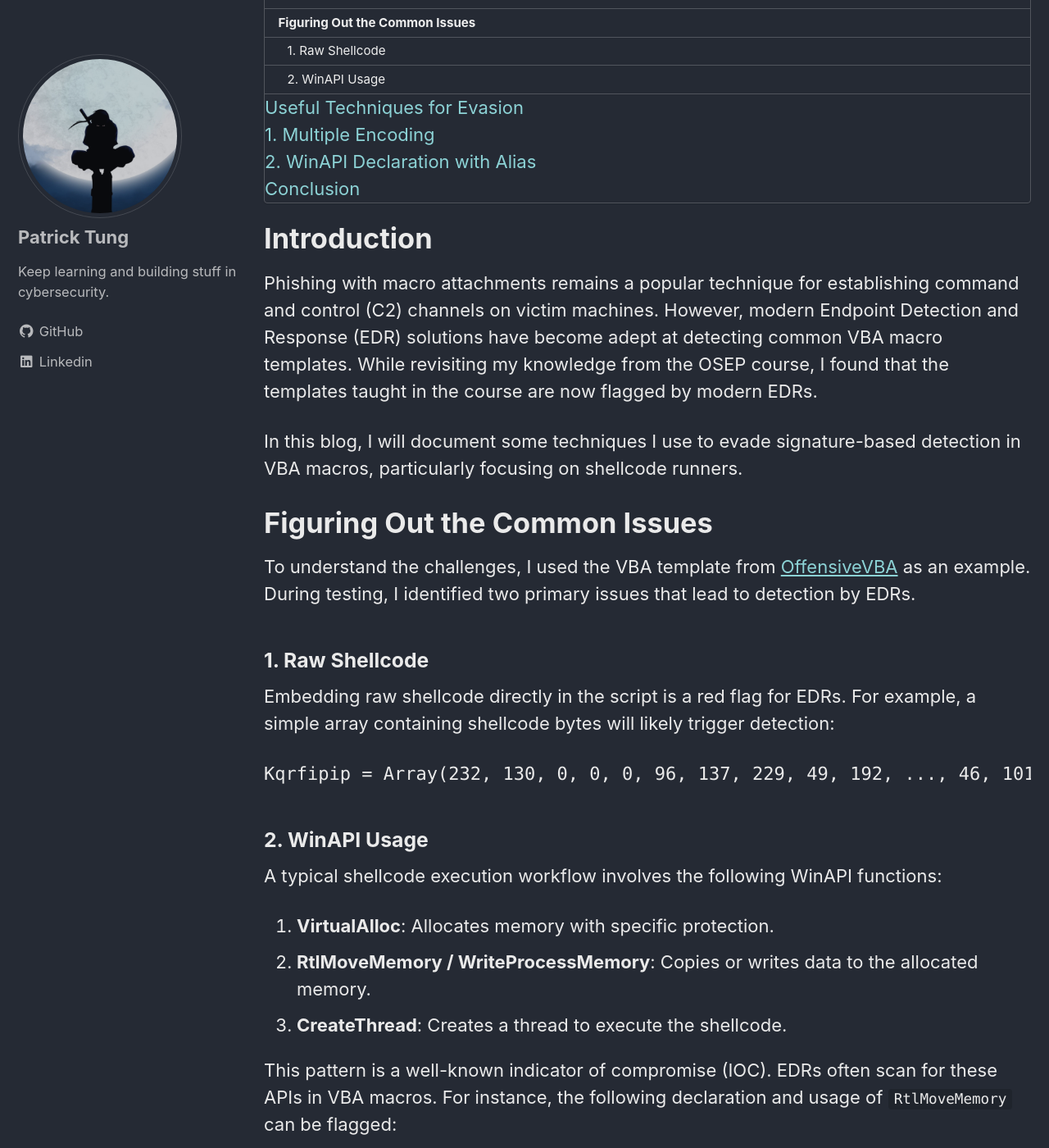
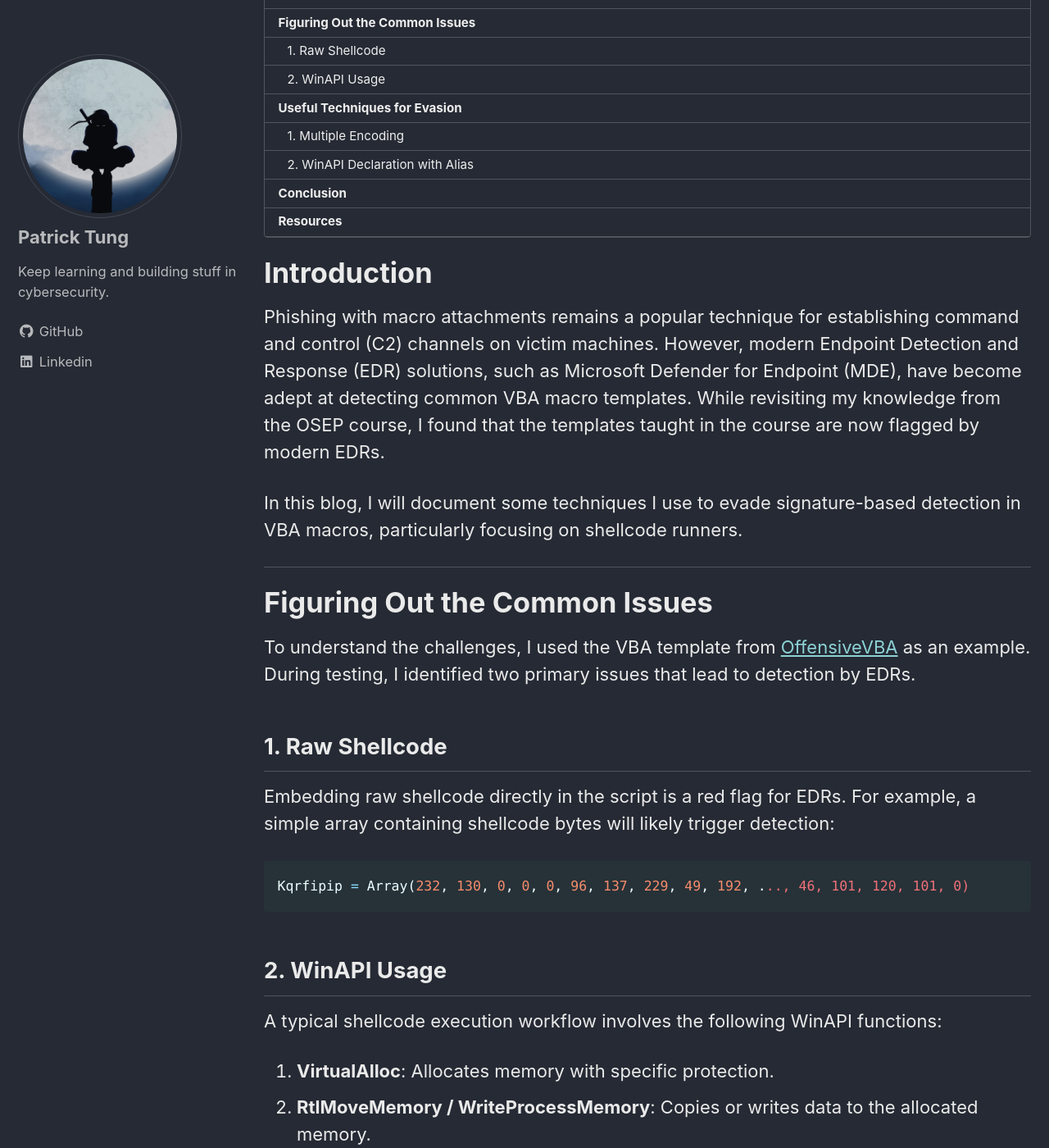
Before and after one commit to patrickt2017/patrickt2017.github.io, a Jekyll site: the page built from _posts/2025-10-23-Evading-Signature-Macro.md, in a window 1280 px wide and 1400 px high, scrolled down 267 px. Shown: the whole window at 82% size. Built offline with Jekyll 4.4.1, drawn with Linux system fonts in a browser that asks for light colours; cached includes are drawn as plain includes; some of the changed text lies outside the part shown.

Commit message:
Update 2025-10-23-Evading-Signature-Macro.md

````diff
--- a/_posts/2025-10-23-Evading-Signature-Macro.md
+++ b/_posts/2025-10-23-Evading-Signature-Macro.md
@@ -12,23 +12,25 @@ classes: wide
 
 # Introduction
 
-Phishing with macro attachments remains a popular technique for establishing command and control (C2) channels on victim machines. However, modern Endpoint Detection and Response (EDR) solutions have become adept at detecting common VBA macro templates. While revisiting my knowledge from the OSEP course, I found that the templates taught in the course are now flagged by modern EDRs.
+Phishing with macro attachments remains a popular technique for establishing command and control (C2) channels on victim machines. However, modern Endpoint Detection and Response (EDR) solutions, such as Microsoft Defender for Endpoint (MDE), have become adept at detecting common VBA macro templates. While revisiting my knowledge from the OSEP course, I found that the templates taught in the course are now flagged by modern EDRs.
 
 In this blog, I will document some techniques I use to evade signature-based detection in VBA macros, particularly focusing on shellcode runners.
+
+---
 
 # Figuring Out the Common Issues
 
 To understand the challenges, I used the VBA template from [OffensiveVBA](https://github.com/S3cur3Th1sSh1t/OffensiveVBA/blob/main/src/Shellcode_CreateThread.vba) as an example. During testing, I identified two primary issues that lead to detection by EDRs.
 
-### 1. Raw Shellcode
+## 1. Raw Shellcode
 
 Embedding raw shellcode directly in the script is a red flag for EDRs. For example, a simple array containing shellcode bytes will likely trigger detection:
 
-```vbs
+```vb
 Kqrfipip = Array(232, 130, 0, 0, 0, 96, 137, 229, 49, 192, ..., 46, 101, 120, 101, 0)
 ```
 
-### 2. WinAPI Usage
+## 2. WinAPI Usage
 
 A typical shellcode execution workflow involves the following WinAPI functions:
 1. **VirtualAlloc**: Allocates memory with specific protection.
@@ -37,14 +39,16 @@ A typical shellcode execution workflow involves the following WinAPI functions:
 
 This pattern is a well-known indicator of compromise (IOC). EDRs often scan for these APIs in VBA macros. For instance, the following declaration and usage of `RtlMoveMemory` can be flagged:
 
-```vbs
+```vb
 Private Declare PtrSafe Function RtlMoveMemory Lib "kernel32" (ByVal Krldhufs As LongPtr, ByRef Gsvspq As Any, ByVal Djjdc As Long) As LongPtr
-
+...
 For Rxsqoxe = LBound(Kqrfipip) To UBound(Kqrfipip)
     Tpjln = Kqrfipip(Rxsqoxe)
     Gczn = RtlMoveMemory(Clsghvido + Rxsqoxe, Tpjln, 1)
 Next Rxsqoxe
 ```
+
+---
 
 # Useful Techniques for Evasion
 
@@ -54,7 +58,7 @@ To bypass these detections, I applied the following techniques:
 
 Encoding the shellcode is a common technique to prevent EDRs from identifying malicious payloads. In the OSEP course, XOR encoding was introduced as a simple yet effective method. Here's an example of XOR encoding in VBA:
 
-```vbs
+```vb
 buf = Array(232, 130, 0, 0, 0, 96, ..., 255, 213)
 
 For i = LBound(buf) To UBound(buf)
@@ -80,7 +88,7 @@ Another effective technique is to rename WinAPI functions using the `Alias` keyw
 
 For example, instead of directly declaring `RtlMoveMemory`, you can alias it as `CopyMemory`:
 
-```vbs
+```vb
 Private Declare PtrSafe Sub CopyMemory Lib "KERNEL32" Alias "RtlMoveMemory"
 ...
 For Rxsqoxe = LBound(Kqrfipip) To UBound(Kqrfipip)
@@ -92,6 +100,18 @@ Next Rxsqoxe
 
 This simple change can help bypass signature-based detection that looks for specific API names.
 
+---
+
 # Conclusion
 
 Evading signature-based detection in VBA macros requires a combination of techniques, including encoding the shellcode and obfuscating WinAPI declarations. While the examples in this blog focus on XOR encoding, Caesar Cipher, and API aliasing, there are many other methods you can explore to achieve the same goal.
+
+Remember, the key to successful evasion is testing. Always validate your payloads against the target EDR to ensure they remain undetected.
+
+---
+
+# Resources
+
+1. [OffensiveVBA](https://github.com/S3cur3Th1sSh1t/OffensiveVBA)
+2. [Microsoft Documentation on VirtualAlloc](https://learn.microsoft.com/en-us/windows/win32/api/memoryapi/nf-memoryapi-virtualalloc)
+3. [Caesar Cipher Explanation](https://en.wikipedia.org/wiki/Caesar_cipher)
````
Also changed, not shown: other parts of _posts/2025-10-23-Evading-Signature-Macro.md (+5 -1 lines).
